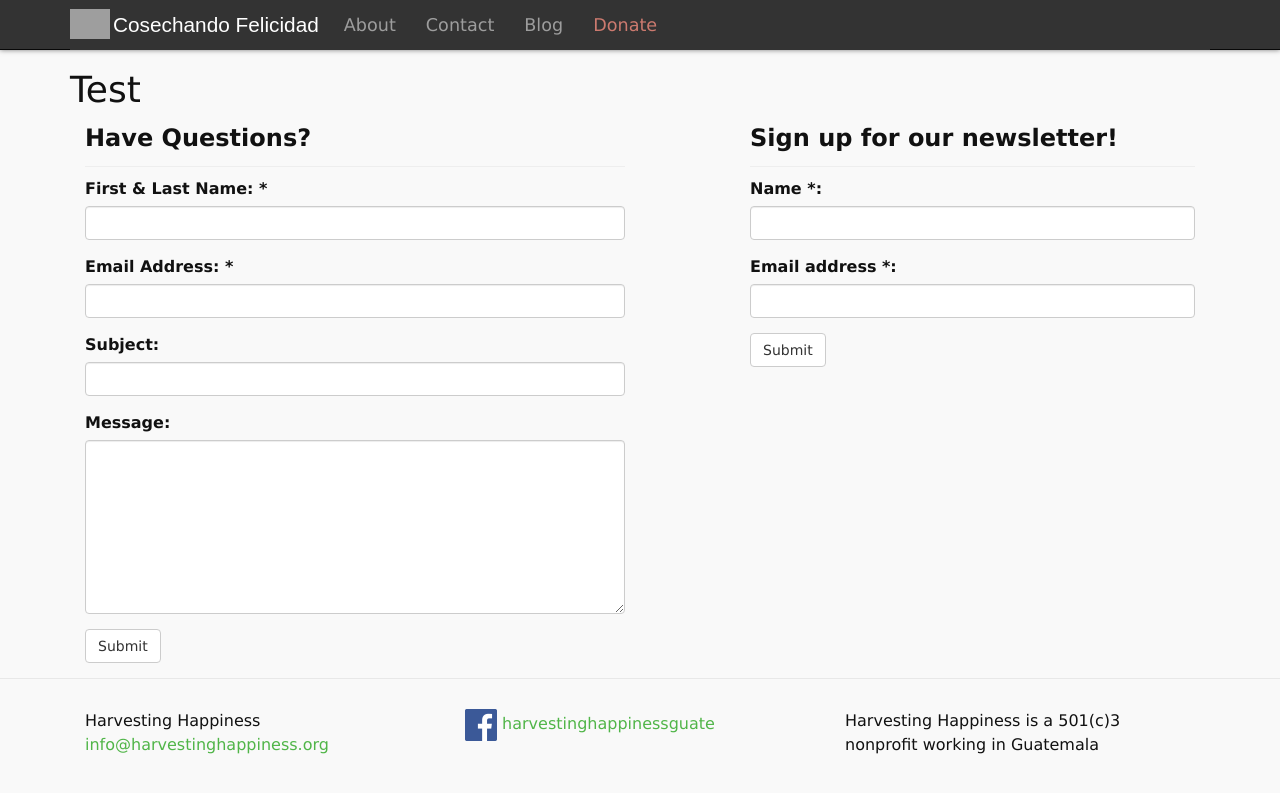
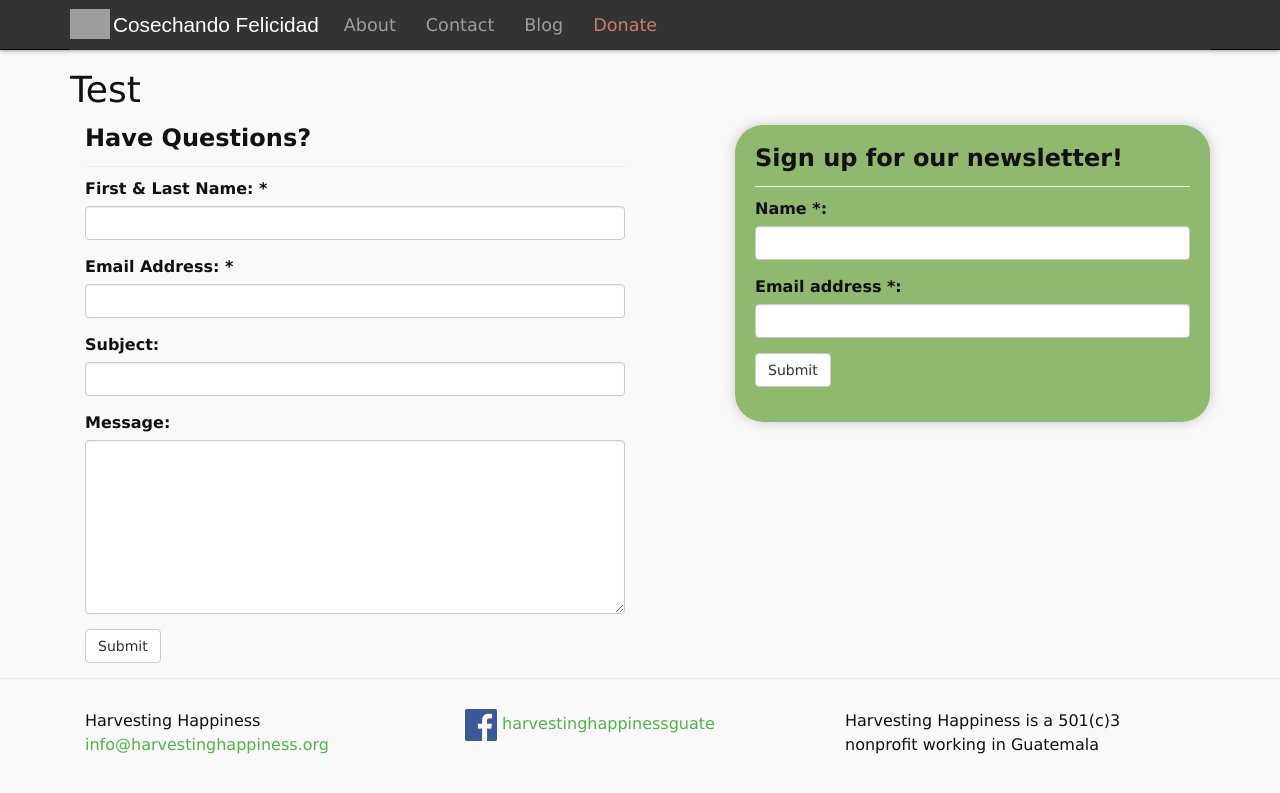
Before and after one commit to harvestinghappiness/harvestinghappiness.github.io, a Jekyll site: the page built from test.md, in a window 1280 px wide. Shown: the top 793 px of the page. Built offline with Jekyll 4.4.1, drawn with Linux system fonts in a browser that asks for light colours.

Commit message:
Update style.css

```diff
--- a/css/style.css
+++ b/css/style.css
@@ -52,6 +52,13 @@ nav.navbar.navbar-inverse.navbar-fixed-top {
 
 .nav li.active {
   max-height: 50px;
+}
+
+div.newsletter{
+  background-color: rgba(59, 136, 5, 0.56);
+  border-radius: 28px;
+  padding: 20px;
+  box-shadow: 0 0 13px rgba(0,0,0,0.2);
 }
 
 #donate {
```
